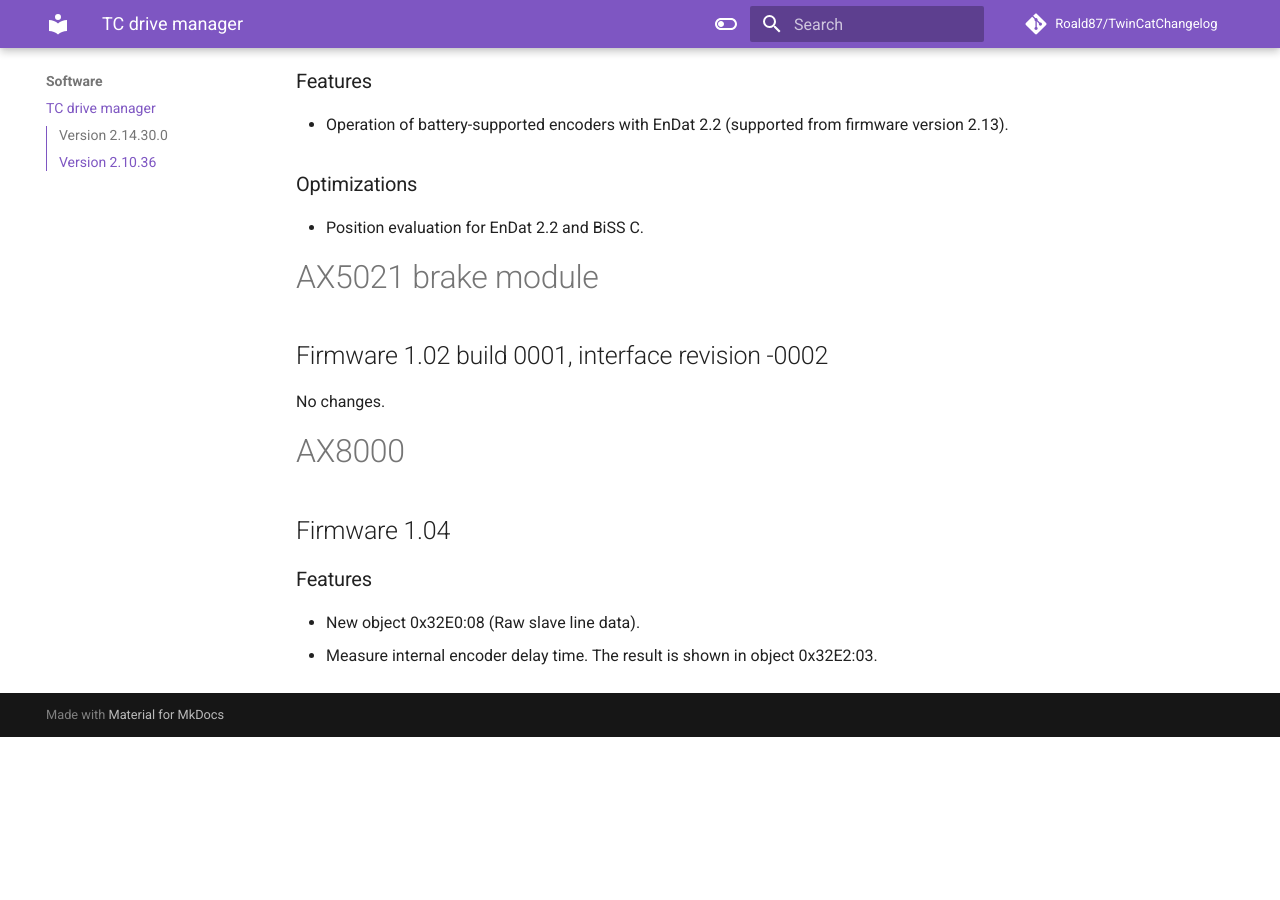
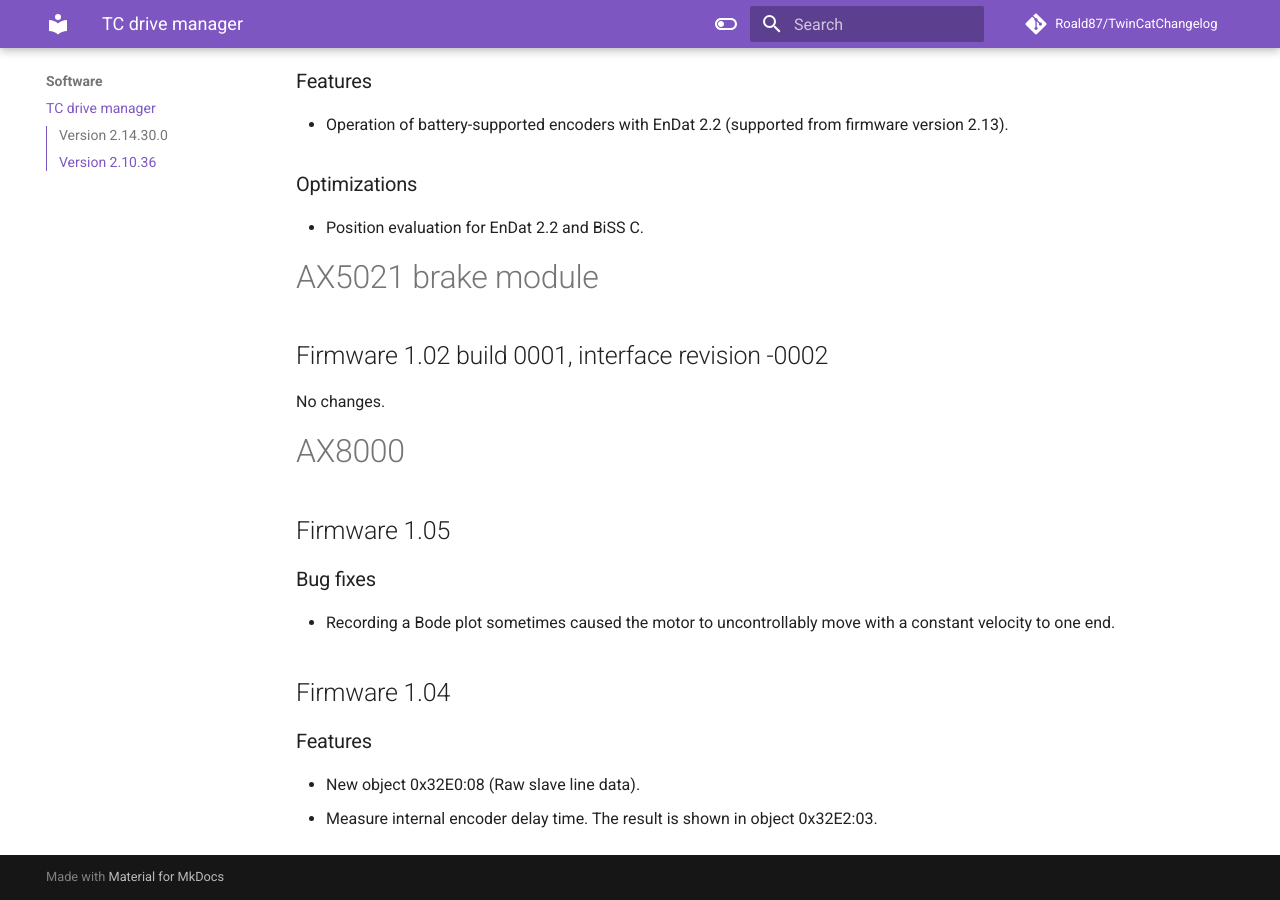
Before and after one commit to Roald87/TwinCatChangelog, an MkDocs documentation site: the page built from docs/software/TC_Drive_Manager.md, in a window 1280 px wide and 900 px high, scrolled down 2663 px. Built offline with MkDocs 1.6.1 and Material for MkDocs 9.7.7, drawn with Linux system fonts in a browser that asks for light colours; comment, search, counter and statistics services are not loaded; before the commit the page ends 3400 px from its top, so only the background shows below that.

Commit message:
add bode plot bug fix

```diff
--- a/docs/software/TC_Drive_Manager.md
+++ b/docs/software/TC_Drive_Manager.md
@@ -106,6 +106,12 @@
 
 # AX8000
 
+## Firmware 1.05
+
+### Bug fixes
+
+- Recording a Bode plot sometimes caused the motor to uncontrollably move with a constant velocity to one end.
+
 ## Firmware 1.04
 
 ### Features
```
